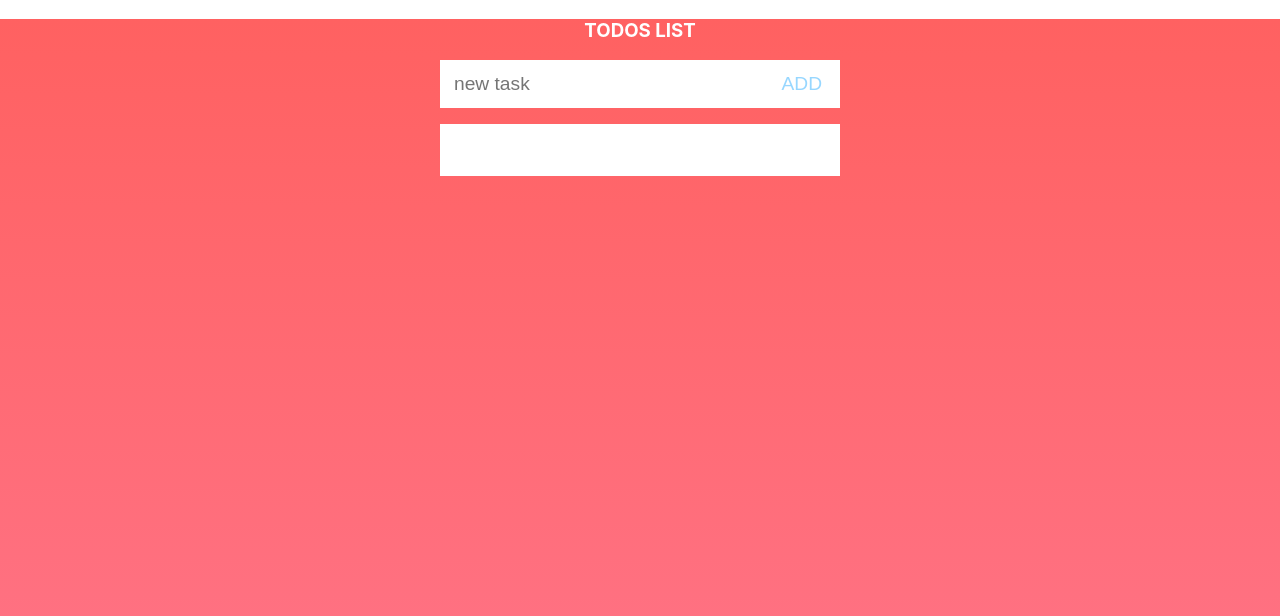
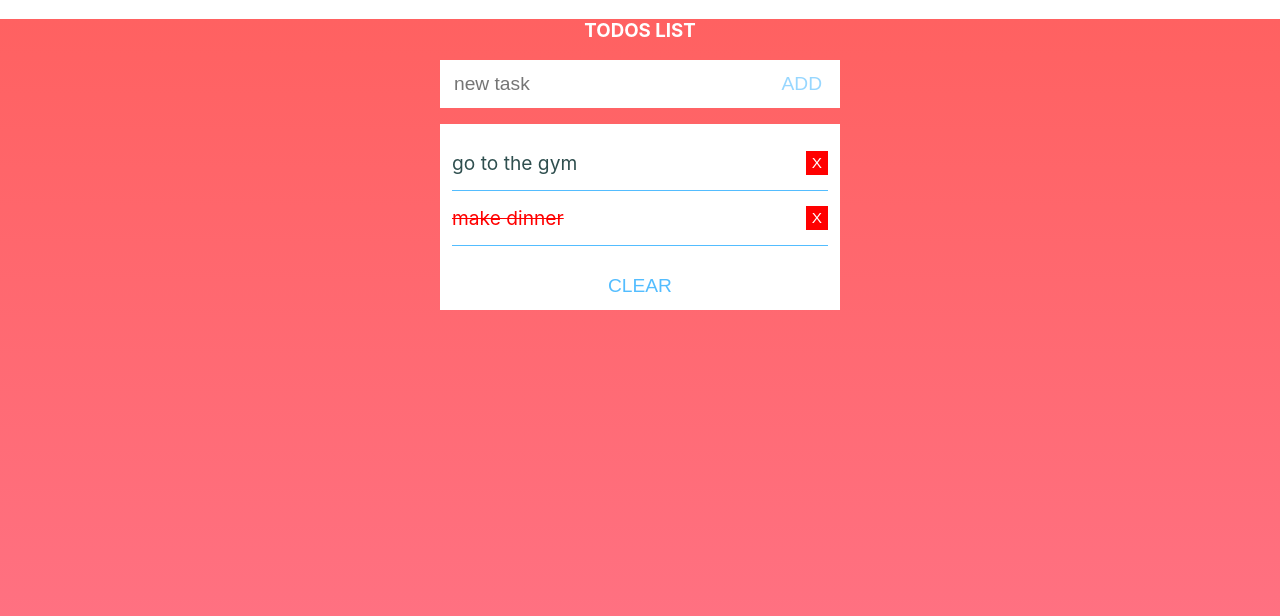
Before and after one commit to goncalolourenco/react-lesson, a React (Create React App) app: page / in a window 1280 px wide. Shown: the top 616 px of the page. Built offline with nearby package versions, Linux system fonts and the light colour scheme.

Commit message:
Add fetch to Todos list

```diff
--- a/src/Todos/Items/Item.js
+++ b/src/Todos/Items/Item.js
@@ -6,14 +6,21 @@ class TodoItem extends React.Component {
     event.preventDefault();
     event.stopPropagation();
 
-    const { id } = this.props;
+    const { id, onRemove } = this.props;
+    onRemove && onRemove(id);
+  };
+
+  handleItemClick = () => {
+    const { id, done, onClick } = this.props;
+
+    onClick && onClick(id, !done);
   };
 
   render() {
     const { text, done } = this.props;
 
     return (
-      <li className='todo-item'>
+      <li className='todo-item' onClick={this.handleItemClick}>
         <span className={done ? 'done' : ''}>{text}</span>
         <button className='delete' onClick={this.handleRemoveClick}>
           X
--- a/src/Todos/List/List.js
+++ b/src/Todos/List/List.js
@@ -2,6 +2,7 @@ import React from 'react';
 import './List.css';
 import TodoItem from '../Items/Item';
 import { nextId } from '../../utils';
+import client from '../../client';
 
 class TodosList extends React.Component {
   constructor() {
@@ -9,6 +10,10 @@ class TodosList extends React.Component {
     this.state = {
       newTodo: '',
       todos: [],
+      fetchState: {
+        isLoading: false,
+        error: null,
+      },
     };
   }
 
@@ -28,13 +33,64 @@ class TodosList extends React.Component {
     });
   };
 
+  handleRemoveTodo = (id) => {
+    const { todos } = this.state;
+
+    this.setState({
+      todos: todos.filter((todo) => {
+        return todo.id !== id;
+      }),
+    });
+  };
+
+  handleItemClick = (id, done) => {
+    const { todos } = this.state;
+
+    this.setState({
+      todos: todos.map((todo) => {
+        if (todo.id === id) {
+          return { ...todo, done };
+        }
+
+        return todo;
+      }),
+    });
+  };
+
+  handleClear = () => {
+    this.setState({
+      todos: [],
+    });
+  };
+
+  async componentDidMount() {
+    try {
+      this.setState({ fetchState: { isLoading: true, error: null } });
+      const todos = await client.getUserTodos({ userId: 1 });
+      this.setState({ todos, fetchState: { isLoading: false } });
+    } catch (error) {
+      this.setState({
+        fetchState: { isLoading: false, error: 'The request has failed' },
+      });
+    }
+  }
+
   render() {
-    const { newTodo, todos } = this.state;
+    const {
+      newTodo,
+      todos,
+      fetchState: { isLoading, error },
+    } = this.state;
 
     return (
       <div className='todos-container'>
         <h3>Todos list</h3>
 
+        {isLoading && <div>Loading...</div>}
+        {error && <div>{error}</div>}
+
+        {!isLoading && !error && (
+          <>
             <form className='todos-form'>
               <input
                 className='flex-fullwidth'
@@ -51,14 +107,26 @@ class TodosList extends React.Component {
                 add
               </button>
             </form>
-
             <div className='todos-list-container'>
               <ul className='todos-list'>
                 {todos.map((todo) => {
-              return <TodoItem key={todo.id} {...todo} />;
+                  return (
+                    <TodoItem
+                      key={todo.id}
+                      {...todo}
+                      onClick={this.handleItemClick}
+                      onRemove={this.handleRemoveTodo}
+                    />
+                  );
                 })}
               </ul>
+
+              {todos && todos.length > 0 && (
+                <button onClick={this.handleClear}>clear</button>
+              )}
             </div>
+          </>
+        )}
       </div>
     );
   }
```
Lines whose indentation alone changed are shown as unchanged.
